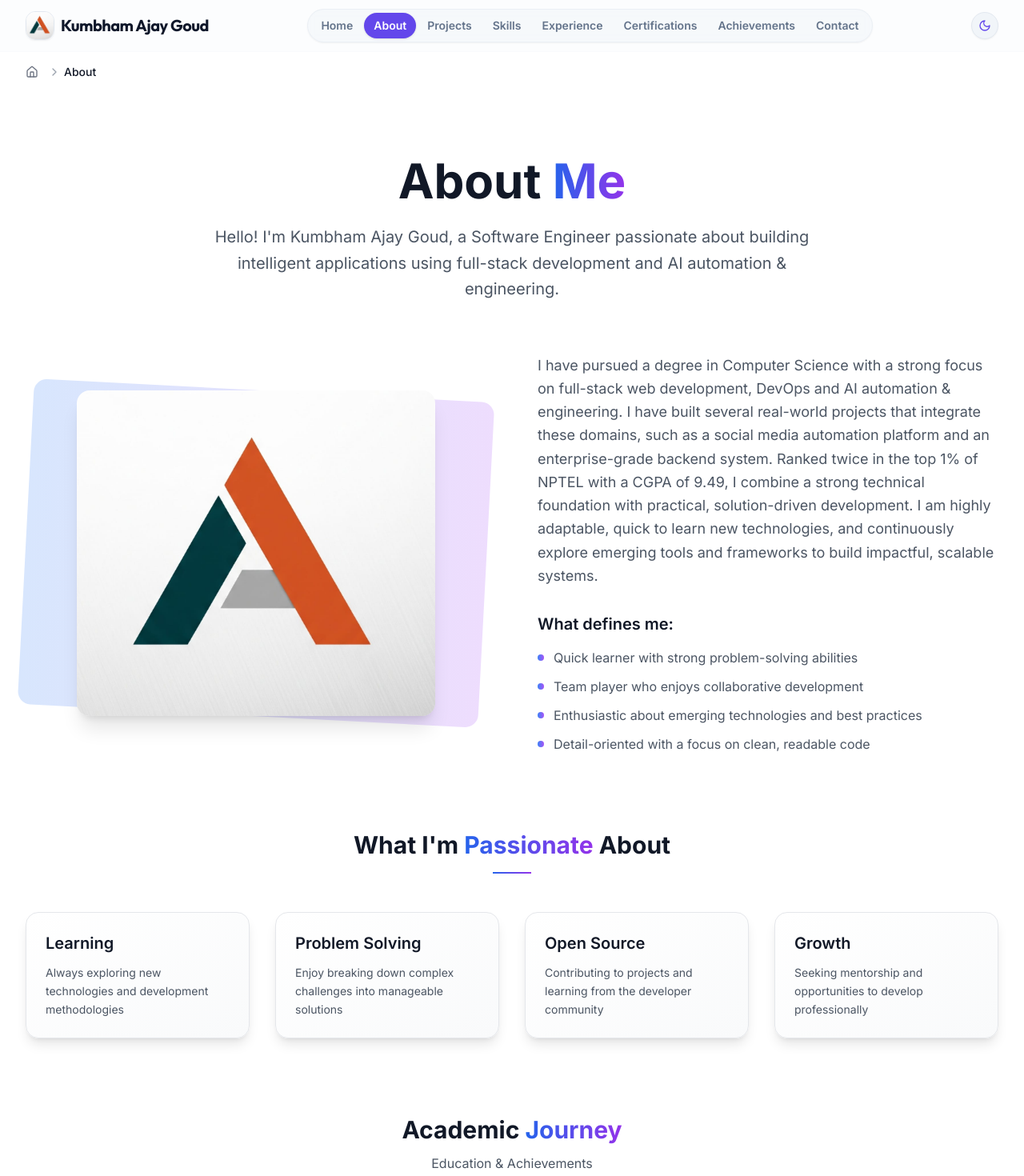
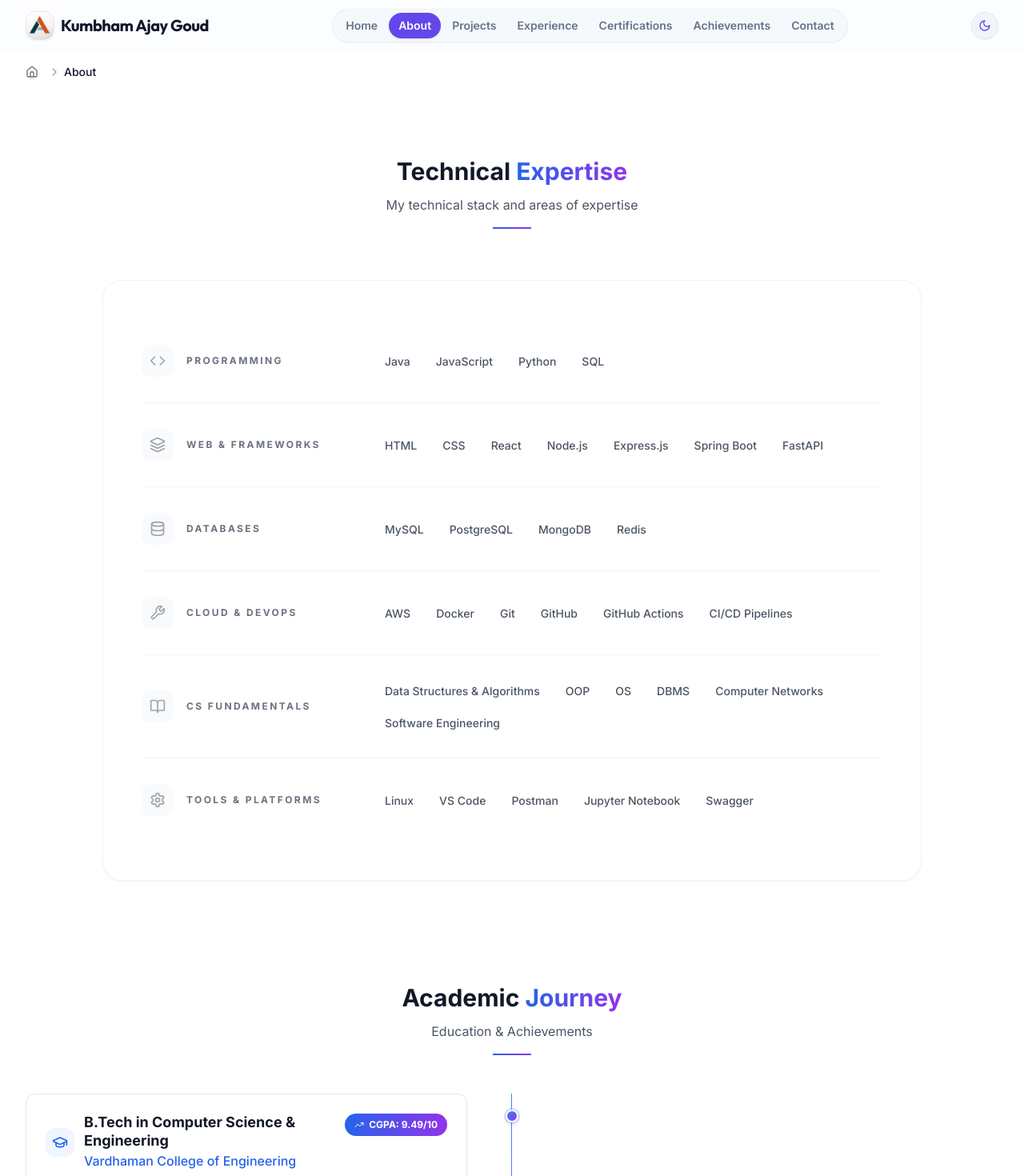
Before and after one commit to AjayKumbham/portfolio, a React (Vite) app: page /about in a window 1280 px wide. Shown: the top 1470 px of the page at 80% size. Built offline with nearby package versions, Linux system fonts and the light colour scheme.

Commit message:
Refactor: Consolidate Skills into About page and streamline navigation

```diff
--- a/src/App.tsx
+++ b/src/App.tsx
@@ -10,7 +10,6 @@ import { ThemeProvider } from "./contexts/ThemeContext";
 import Layout from "./components/Layout";
 import Home from "./pages/Home";
 import About from "./pages/About";
-import Skills from "./pages/Skills";
 import Projects from "./pages/Projects";
 import Achievements from "./pages/Achievements";
 import Experience from "./pages/Experience";
@@ -41,7 +40,6 @@ const AnimatedRoutes = () => {
         <Routes>
           <Route path="/" element={<Home />} />
           <Route path="/about" element={<About />} />
-          <Route path="/skills" element={<Skills />} />
           <Route path="/projects" element={<Projects />} />
           <Route path="/achievements" element={<Achievements />} />
           <Route path="/experience" element={<Experience />} />
--- a/src/components/Navigation.tsx
+++ b/src/components/Navigation.tsx
@@ -15,7 +15,6 @@ const Navigation: React.FC = () => {
     { name: 'Home', path: '/' },
     { name: 'About', path: '/about' },
     { name: 'Projects', path: '/projects' },
-    { name: 'Skills', path: '/skills' },
     { name: 'Experience', path: '/experience' },
     { name: 'Certifications', path: '/certifications' },
     { name: 'Achievements', path: '/achievements' },
--- a/src/pages/About.tsx
+++ b/src/pages/About.tsx
@@ -4,7 +4,13 @@ import { aboutData } from '../data/about';
 import { personalInfo } from '../data/personal';
 import { educationData } from '../data/education';
 import { resumeData } from '../data/resume';
-import { X, Download, Eye, GraduationCap, Calendar, TrendingUp, FileText } from 'lucide-react';
+import { skillsData } from '../data/skills';
+import {
+  X, Download, Eye, GraduationCap, Calendar,
+  TrendingUp, FileText, Code, Database,
+  Layers, Wrench, BookOpen, Settings
+} from 'lucide-react';
+import { Badge } from '@/components/ui/badge';
 
 const About: React.FC = () => {
   const [showResumeModal, setShowResumeModal] = useState(false);
@@ -18,77 +24,76 @@ const About: React.FC = () => {
     document.body.removeChild(link);
   };
 
+  const SkillCategory: React.FC<{ title: string; skills: { name: string }[]; icon: React.ReactNode }> = ({ title, skills, icon }) => (
+    <div className="group flex flex-col sm:flex-row gap-4 sm:gap-12 py-8 border-b border-gray-100 dark:border-gray-800 last:border-0">
+      <div className="sm:w-64 flex-shrink-0 flex items-center gap-4">
+        <div className="p-2.5 rounded-xl bg-gray-50 dark:bg-gray-800 text-gray-400 group-hover:text-blue-600 dark:group-hover:text-blue-400 group-hover:bg-blue-50 dark:group-hover:bg-blue-900/20 transition-all duration-300">
+          {icon}
+        </div>
+        <h3 className="text-xs font-bold uppercase tracking-[0.2em] text-gray-500 dark:text-gray-400 group-hover:text-gray-900 dark:group-hover:text-white transition-colors duration-300">
+          {title}
+        </h3>
+      </div>
+      <div className="flex flex-wrap gap-x-8 gap-y-4 items-center">
+        {skills.map((skill, index) => (
+          <div key={index} className="relative group/item">
+            <span className="text-sm font-medium text-gray-600 dark:text-gray-300 group-hover/item:text-blue-600 dark:group-hover/item:text-blue-400 transition-colors duration-200">
+              {skill.name}
+            </span>
+            <div className="absolute -bottom-1.5 left-0 w-0 h-0.5 bg-gradient-to-r from-blue-600 to-purple-600 transition-all duration-300 group-hover/item:w-full opacity-60"></div>
+          </div>
+        ))}
+      </div>
+    </div>
+  );
+
   return (
     <div className="min-h-screen bg-white dark:bg-gray-900 py-20">
       <div className="max-w-7xl mx-auto px-4 sm:px-6 lg:px-8">
 
-        {/* Header */}
-        <div className="text-center mb-16">
-          <h1 className="text-4xl lg:text-6xl font-bold text-gray-900 dark:text-white mb-6">
-            About <span className="bg-gradient-to-r from-blue-600 to-purple-600 bg-clip-text text-transparent">Me</span>
-          </h1>
-          <p className="text-xl text-gray-600 dark:text-gray-300 max-w-3xl mx-auto leading-relaxed">
-            {aboutData.intro}
-          </p>
-        </div>
-
-        {/* Profile + Description */}
-        <div className="grid grid-cols-1 lg:grid-cols-2 gap-16 items-center mb-24">
-          {/* Image */}
-          <div className="order-2 lg:order-1">
-            <div className="relative">
-              <div className="absolute inset-0 bg-gradient-to-r from-blue-500/20 to-purple-500/20 rounded-2xl transform rotate-3"></div>
-              <img
-                src={personalInfo.profileImage}
-                alt={personalInfo.name}
-                className="relative w-full max-w-md mx-auto rounded-2xl shadow-xl"
-              />
-            </div>
-          </div>
-
-          {/* Content */}
-          <div className="order-1 lg:order-2 space-y-8">
-            <p className="text-lg text-gray-600 dark:text-gray-300 leading-relaxed">
-              {aboutData.description}
-            </p>
-
-            <div>
-              <h3 className="text-xl font-semibold text-gray-900 dark:text-white mb-4">What defines me:</h3>
-              <div className="space-y-3">
-                {aboutData.personality.map((trait, index) => (
-                  <div key={index} className="flex items-start space-x-3">
-                    <div className="w-2 h-2 bg-gradient-to-r from-blue-500 to-purple-500 rounded-full mt-2 flex-shrink-0"></div>
-                    <p className="text-gray-600 dark:text-gray-300">{trait}</p>
-                  </div>
-                ))}
-              </div>
-            </div>
-          </div>
-        </div>
-
-        {/* Passions */}
-        <div className="mb-24">
-          <div className="text-center mb-12">
-            <h2 className="text-3xl font-bold text-gray-900 dark:text-white mb-3">
-              What I'm <span className="bg-gradient-to-r from-blue-600 to-purple-600 bg-clip-text text-transparent">Passionate</span> About
-            </h2>
+        {/* Technical Expertise Section */}
+        <div className="mb-32">
+          <div className="text-center mb-16">
+            <h1 className="text-3xl font-bold text-gray-900 dark:text-white mb-3">
+              Technical <span className="bg-gradient-to-r from-blue-600 to-purple-600 bg-clip-text text-transparent">Expertise</span>
+            </h1>
+            <p className="text-gray-600 dark:text-gray-400 text-base mt-2">My technical stack and areas of expertise</p>
             <div className="w-12 h-0.5 bg-gradient-to-r from-blue-600 to-purple-600 mx-auto mt-4"></div>
           </div>
 
-          <div className="grid grid-cols-1 md:grid-cols-2 lg:grid-cols-4 gap-8">
-            {aboutData.passions.map((passion, index) => (
-              <div
-                key={index}
-                className="group p-6 bg-gradient-to-br from-white to-gray-50 dark:from-gray-800 dark:to-gray-900 rounded-2xl shadow-lg hover:shadow-xl transition-all duration-300 hover:transform hover:scale-105 border border-gray-200 dark:border-gray-700"
-              >
-                <h3 className="text-xl font-semibold text-gray-900 dark:text-white mb-3 group-hover:text-blue-600 dark:group-hover:text-blue-400 transition-colors duration-300">
-                  {passion.title}
-                </h3>
-                <p className="text-gray-600 dark:text-gray-300 text-sm leading-relaxed">
-                  {passion.description}
-                </p>
-              </div>
-            ))}
+          <div className="max-w-5xl mx-auto">
+            <div className="bg-white dark:bg-gray-900/50 rounded-3xl border border-gray-100 dark:border-gray-800 p-8 sm:p-12 shadow-sm hover:shadow-md transition-shadow duration-300">
+              <SkillCategory
+                title="Programming"
+                skills={skillsData.programmingLanguages}
+                icon={<Code className="w-5 h-5" />}
+              />
+              <SkillCategory
+                title="Web & Frameworks"
+                skills={skillsData.webTechnologies}
+                icon={<Layers className="w-5 h-5" />}
+              />
+              <SkillCategory
+                title="Databases"
+                skills={skillsData.databases}
+                icon={<Database className="w-5 h-5" />}
+              />
+              <SkillCategory
+                title="Cloud & DevOps"
+                skills={skillsData.cloudDevOps}
+                icon={<Wrench className="w-5 h-5" />}
+              />
+              <SkillCategory
+                title="CS Fundamentals"
+                skills={skillsData.csFundamentals}
+                icon={<BookOpen className="w-5 h-5" />}
+              />
+              <SkillCategory
+                title="Tools & Platforms"
+                skills={skillsData.toolsPlatforms}
+                icon={<Settings className="w-5 h-5" />}
+              />
+            </div>
           </div>
         </div>
 
@@ -102,21 +107,16 @@ const About: React.FC = () => {
             <div className="w-12 h-0.5 bg-gradient-to-r from-blue-600 to-purple-600 mx-auto mt-4"></div>
           </div>
 
-          {/* Timeline */}
           <div className="relative">
-            {/* Vertical line */}
             <div className="absolute left-6 md:left-1/2 top-0 bottom-0 w-px bg-gradient-to-b from-blue-500 via-purple-500 to-transparent transform md:-translate-x-px hidden md:block"></div>
-
             <div className="space-y-8">
               {educationData.map((edu, index) => (
                 <div
                   key={edu.id}
                   className={`relative flex flex-col md:flex-row gap-8 ${index % 2 === 0 ? 'md:flex-row' : 'md:flex-row-reverse'}`}
                 >
-                  {/* Content Card */}
                   <div className="flex-1">
                     <div className="group bg-white dark:bg-gray-800 border border-gray-200 dark:border-gray-700 rounded-xl p-6 hover:border-blue-500 dark:hover:border-blue-500 hover:shadow-lg hover:shadow-blue-500/10 transition-all duration-300">
-                      {/* Top row */}
                       <div className="flex items-start justify-between gap-4 mb-4">
                         <div className="flex items-center gap-3">
                           <div className="p-2 bg-blue-50 dark:bg-blue-900/30 rounded-lg flex-shrink-0">
@@ -131,8 +131,6 @@ const About: React.FC = () => {
                             </p>
                           </div>
                         </div>
-
-                        {/* Score Badge */}
                         <div className="flex-shrink-0">
                           <span className="inline-flex items-center gap-1.5 px-3 py-1.5 bg-gradient-to-r from-blue-600 to-purple-600 text-white text-xs font-bold rounded-full whitespace-nowrap">
                             <TrendingUp className="w-3 h-3" />
@@ -140,8 +138,6 @@ const About: React.FC = () => {
                           </span>
                         </div>
                       </div>
-
-                      {/* Bottom row */}
                       <div className="flex items-center justify-between pt-3 border-t border-gray-100 dark:border-gray-700">
                         <p className="text-xs text-gray-500 dark:text-gray-400">
                           {edu.university}
@@ -153,13 +149,9 @@ const About: React.FC = () => {
                       </div>
                     </div>
                   </div>
-
-                  {/* Timeline dot – center (md) */}
                   <div className="hidden md:flex items-start justify-center w-12 flex-shrink-0 pt-5">
                     <div className="w-4 h-4 rounded-full bg-gradient-to-br from-blue-500 to-purple-600 border-2 border-white dark:border-gray-900 shadow-md ring-2 ring-blue-500/30"></div>
                   </div>
-
-                  {/* Empty half for alternating layout */}
                   <div className="flex-1 hidden md:block"></div>
                 </div>
               ))}
@@ -169,20 +161,13 @@ const About: React.FC = () => {
 
         {/* Resume Section */}
         <div className="relative overflow-hidden rounded-2xl border border-gray-200 dark:border-gray-700">
-          {/* Background accent */}
           <div className="absolute inset-0 bg-gradient-to-br from-blue-50 via-white to-purple-50 dark:from-gray-800 dark:via-gray-800 dark:to-gray-900"></div>
-          <div className="absolute top-0 right-0 w-64 h-64 bg-gradient-to-bl from-blue-500/10 to-transparent rounded-full transform translate-x-1/3 -translate-y-1/3"></div>
-          <div className="absolute bottom-0 left-0 w-48 h-48 bg-gradient-to-tr from-purple-500/10 to-transparent rounded-full transform -translate-x-1/3 translate-y-1/3"></div>
-
           <div className="relative flex flex-col md:flex-row items-center gap-8 p-8 md:p-12">
-            {/* Icon block */}
             <div className="flex-shrink-0">
               <div className="w-20 h-20 rounded-2xl bg-gradient-to-br from-blue-600 to-purple-600 flex items-center justify-center shadow-lg shadow-blue-500/25">
                 <FileText className="w-9 h-9 text-white" />
               </div>
             </div>
-
-            {/* Text */}
             <div className="flex-1 text-center md:text-left">
               <h2 className="text-3xl font-bold text-gray-900 dark:text-white mb-2">
                 My Resume
@@ -194,8 +179,6 @@ const About: React.FC = () => {
                 Last updated: {resumeData.lastUpdated}
               </p>
             </div>
-
-            {/* Actions */}
             <div className="flex flex-col sm:flex-row gap-3 flex-shrink-0">
               <button
                 onClick={handleDownload}
@@ -204,7 +187,6 @@ const About: React.FC = () => {
                 <Download className="w-4 h-4 group-hover:animate-bounce" />
                 Download PDF
               </button>
-
               <button
                 onClick={() => setShowResumeModal(true)}
                 className="group inline-flex items-center justify-center gap-2 px-6 py-3 bg-white dark:bg-gray-800 text-gray-900 dark:text-white border border-gray-300 dark:border-gray-600 rounded-lg font-semibold text-sm hover:border-blue-500 dark:hover:border-blue-500 hover:text-blue-600 dark:hover:text-blue-400 transition-all duration-300 hover:-translate-y-0.5"
@@ -222,7 +204,6 @@ const About: React.FC = () => {
       {showResumeModal && (
         <div className="fixed inset-0 z-50 flex items-center justify-center p-4 bg-black/80 backdrop-blur-sm animate-in fade-in duration-200">
           <div className="relative w-full max-w-5xl max-h-[90vh] bg-white dark:bg-gray-900 rounded-2xl shadow-2xl overflow-hidden animate-in zoom-in duration-300">
-            {/* Modal Header */}
             <div className="sticky top-0 z-10 flex items-center justify-between px-6 py-4 bg-white dark:bg-gray-900 border-b border-gray-200 dark:border-gray-700">
               <div className="flex items-center gap-3">
                 <div className="w-8 h-8 rounded-lg bg-gradient-to-br from-blue-600 to-purple-600 flex items-center justify-center">
@@ -247,8 +228,6 @@ const About: React.FC = () => {
                 </button>
               </div>
             </div>
-
-            {/* Modal Content */}
             <div className="flex-1 bg-gray-50 dark:bg-gray-800 h-[calc(90vh-73px)]">
               <iframe
                 src={`${resumeData.pdfPath}#toolbar=0&navpanes=0`}
--- a/src/pages/Skills.tsx
+++ /dev/null
@@ -1,173 +0,0 @@
-import React from 'react';
-import { Code, Database, Globe, Cog, Wrench, Brain, BookOpen, Settings, Layers, Sparkles } from 'lucide-react';
-import { Card, CardContent, CardHeader, CardTitle } from '@/components/ui/card';
-import { Badge } from '@/components/ui/badge';
-import { skillsData, softSkillsData } from '../data/skills';
-
-const Skills: React.FC = () => {
-  const SkillItem: React.FC<{ skill: { name: string } }> = ({ skill }) => (
-    <Badge
-      variant="secondary"
-      className="text-sm font-medium px-4 py-2.5 bg-gradient-to-br from-slate-50 to-slate-100 dark:from-slate-800 dark:to-slate-900 text-slate-700 dark:text-slate-200 border border-slate-200 dark:border-slate-700 hover:border-blue-400 dark:hover:border-blue-500 hover:shadow-md transition-all duration-300 cursor-default"
-    >
-      {skill.name}
-    </Badge>
-  );
-
-  const SkillCategory: React.FC<{ title: string; skills: { name: string }[]; icon: React.ReactNode; gradient: string }> = ({ title, skills, icon, gradient }) => (
-    <Card className="group bg-white dark:bg-slate-900 border border-slate-200 dark:border-slate-800 hover:border-blue-400 dark:hover:border-blue-500 shadow-lg hover:shadow-2xl transition-all duration-500 overflow-hidden flex flex-col">
-      <div className={`absolute inset-0 opacity-0 group-hover:opacity-5 transition-opacity duration-500 ${gradient}`}></div>
-      <CardHeader className="pb-4 relative z-10">
-        <CardTitle className="flex items-center space-x-3 text-lg font-bold text-slate-900 dark:text-white">
-          <div className={`p-2.5 rounded-xl bg-gradient-to-br ${gradient} shadow-lg group-hover:scale-110 transition-transform duration-300`}>
-            <span className="text-white">{icon}</span>
-          </div>
-          <span className="group-hover:text-blue-600 dark:group-hover:text-blue-400 transition-colors duration-300">{title}</span>
-        </CardTitle>
-      </CardHeader>
-      <CardContent className="pt-0 relative z-10 flex-grow">
-        <div className="flex flex-wrap gap-2.5 content-start">
-          {skills.map((skill, index) => (
-            <SkillItem key={index} skill={skill} />
-          ))}
-        </div>
-      </CardContent>
-    </Card>
-  );
-
-  const SoftSkillItem: React.FC<{ skill: { name: string }; index: number }> = ({ skill, index }) => {
-    const colors = [
-      'from-purple-500 to-pink-500',
-      'from-blue-500 to-cyan-500',
-      'from-green-500 to-emerald-500',
-      'from-orange-500 to-red-500',
-      'from-indigo-500 to-purple-500',
-      'from-teal-500 to-blue-500'
-    ];
-
-    return (
-      <div className="group relative overflow-hidden rounded-xl bg-gradient-to-br from-slate-50 to-slate-100 dark:from-slate-800 dark:to-slate-900 p-0.5 hover:shadow-lg transition-all duration-300">
-        <div className={`absolute inset-0 bg-gradient-to-br ${colors[index % colors.length]} opacity-0 group-hover:opacity-100 transition-opacity duration-300`}></div>
-        <div className="relative bg-white dark:bg-slate-900 rounded-xl p-4 h-full">
-          <div className="flex items-center space-x-3">
-            <div className={`w-2 h-2 rounded-full bg-gradient-to-br ${colors[index % colors.length]} shadow-lg`}></div>
-            <span className="text-slate-800 dark:text-slate-200 font-semibold group-hover:text-slate-900 dark:group-hover:text-white transition-colors">
-              {skill.name}
-            </span>
-          </div>
-        </div>
-      </div>
-    );
-  };
-
-  return (
-    <div className="min-h-screen bg-white dark:bg-gray-900 py-20">
-      <div className="max-w-7xl mx-auto px-4 sm:px-6 lg:px-8">
-        {/* Header */}
-        <div className="text-center mb-16">
-          <h1 className="text-4xl lg:text-6xl font-bold text-slate-900 dark:text-white mb-6">
-            My <span className="bg-gradient-to-r from-blue-600 to-purple-600 bg-clip-text text-transparent">Skills</span>
-          </h1>
-          <p className="text-xl text-slate-600 dark:text-slate-300 max-w-3xl mx-auto">
-            A comprehensive showcase of technical expertise and professional competencies that drive innovation and excellence
-          </p>
-        </div>
-
-        {/* Technical Skills Section */}
-        <div className="mb-24">
-          <div className="flex items-center justify-center space-x-4 mb-12">
-            <div className="h-px w-16 bg-gradient-to-r from-transparent to-blue-500"></div>
-            <div className="flex items-center space-x-3 px-6 py-3 bg-white dark:bg-slate-900 rounded-2xl shadow-xl border border-slate-200 dark:border-slate-800">
-              <div className="p-2 bg-gradient-to-br from-blue-500 to-cyan-500 rounded-xl shadow-lg">
-                <Code className="w-6 h-6 text-white" />
-              </div>
-              <h2 className="text-3xl font-bold bg-gradient-to-r from-blue-600 to-purple-600 bg-clip-text text-transparent">
-                Technical Skills
-              </h2>
-            </div>
-            <div className="h-px w-16 bg-gradient-to-l from-transparent to-purple-500"></div>
-          </div>
-
-          <div className="grid grid-cols-1 md:grid-cols-2 lg:grid-cols-3 gap-8">
-            <SkillCategory
-              title="Programming Languages"
-              skills={skillsData.programmingLanguages}
-              icon={<Code className="w-5 h-5" />}
-              gradient="from-blue-500 to-cyan-500"
-            />
-            <SkillCategory
-              title="Web Technologies & Frameworks"
-              skills={skillsData.webTechnologies}
-              icon={<Layers className="w-5 h-5" />}
-              gradient="from-purple-500 to-pink-500"
-            />
-            <SkillCategory
-              title="Databases"
-              skills={skillsData.databases}
-              icon={<Database className="w-5 h-5" />}
-              gradient="from-green-500 to-emerald-500"
-            />
-            <SkillCategory
-              title="Cloud & DevOps"
-              skills={skillsData.cloudDevOps}
-              icon={<Wrench className="w-5 h-5" />}
-              gradient="from-orange-500 to-red-500"
-            />
-            <SkillCategory
-              title="CS Fundamentals"
-              skills={skillsData.csFundamentals}
-              icon={<BookOpen className="w-5 h-5" />}
-              gradient="from-indigo-500 to-purple-500"
-            />
-            <SkillCategory
-              title="Tools & Platforms"
-              skills={skillsData.toolsPlatforms}
-              icon={<Settings className="w-5 h-5" />}
-              gradient="from-teal-500 to-cyan-500"
-            />
-          </div>
-        </div>
-
-        {/* Soft Skills Section */}
-        <div className="mb-24">
-          <div className="flex items-center justify-center space-x-4 mb-12">
-            <div className="h-px w-16 bg-gradient-to-r from-transparent to-purple-500"></div>
-            <div className="flex items-center space-x-3 px-6 py-3 bg-white dark:bg-slate-900 rounded-2xl shadow-xl border border-slate-200 dark:border-slate-800">
-              <div className="p-2 bg-gradient-to-br from-purple-500 to-pink-500 rounded-xl shadow-lg">
-                <Sparkles className="w-6 h-6 text-white" />
-              </div>
-              <h2 className="text-3xl font-bold bg-gradient-to-r from-purple-600 to-pink-600 bg-clip-text text-transparent">
-                Soft Skills
-              </h2>
-            </div>
-            <div className="h-px w-16 bg-gradient-to-l from-transparent to-pink-500"></div>
-          </div>
-
-          <Card className="bg-white/80 dark:bg-slate-900/80 backdrop-blur-xl border border-slate-200 dark:border-slate-800 shadow-2xl">
-            <CardContent className="p-8">
-              <div className="grid grid-cols-1 md:grid-cols-2 lg:grid-cols-3 gap-5">
-                {softSkillsData.map((skill, index) => (
-                  <SoftSkillItem key={index} skill={skill} index={index} />
-                ))}
-              </div>
-            </CardContent>
-          </Card>
-        </div>
-
-        {/* CTA */}
-        <div className="text-center mt-16">
-          <div className="bg-gradient-to-r from-blue-50 to-purple-50 dark:from-gray-800 dark:to-gray-700 rounded-2xl p-8">
-            <h3 className="text-2xl font-semibold text-gray-900 dark:text-white mb-4">
-              Continuous Professional Development
-            </h3>
-            <p className="text-lg text-gray-600 dark:text-gray-300 max-w-2xl mx-auto">
-              Committed to staying current with industry trends and emerging technologies through continuous learning and professional development.
-            </p>
-          </div>
-        </div>
-      </div>
-    </div>
-  );
-};
-
-export default Skills;
```
